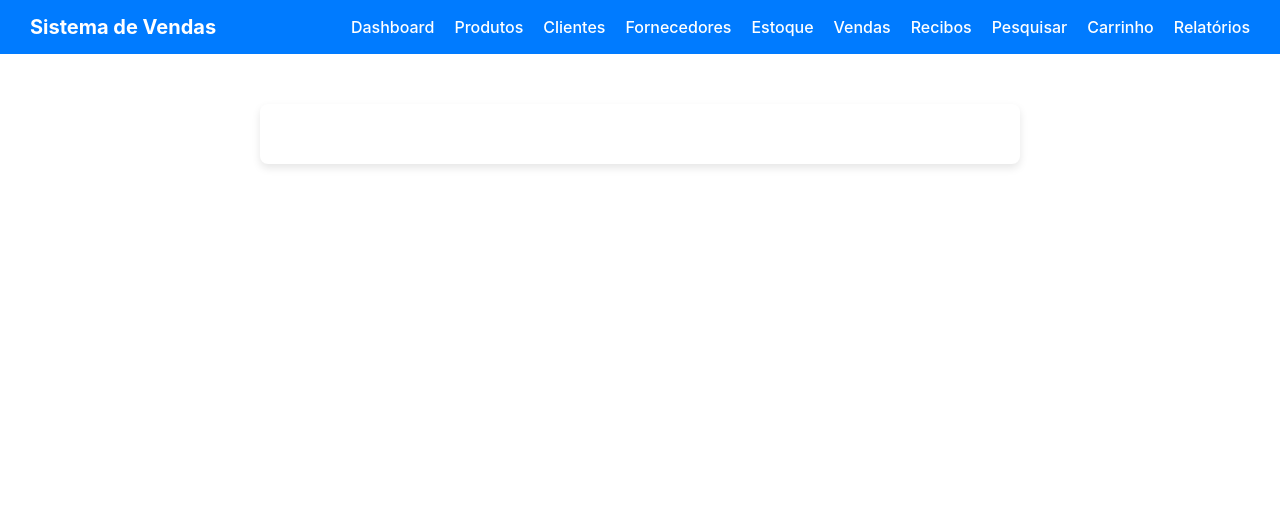
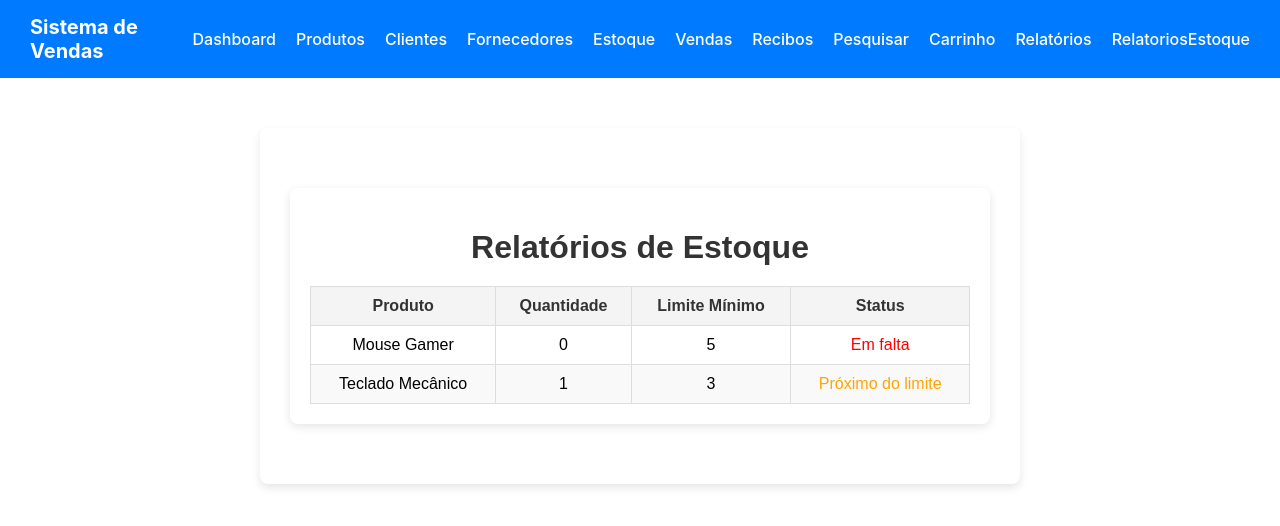
Before and after one commit to luismachadoprusch-bot/Vendas, a React (Create React App) app in the folder vendas-simples/: page /RelatoriosEstoque in a window 1280 px wide. Shown: the top 526 px of the page. Built offline with nearby package versions, Linux system fonts and the light colour scheme.

Commit message:
New feactures

```diff
--- a/vendas-simples/src/App.js
+++ b/vendas-simples/src/App.js
@@ -9,6 +9,7 @@ import EmissaoRecibos from './EmissaoRecibos';
 import PesquisaProdutos from './PesquisaProdutos';
 import CarrinhoCompras from './CarrinhoCompras';
 import RelatoriosVendas from './RelatoriosVendas';
+import RelatoriosEstoque from './RelatoriosEstoque';
 import './App.css';
 
 function Navbar() {
@@ -26,6 +27,7 @@ function Navbar() {
         <Link to="/pesquisar">Pesquisar</Link>
         <Link to="/carrinho">Carrinho</Link>
         <Link to="/relatorios">Relatórios</Link>
+         <Link to="/RelatoriosEstoque">RelatoriosEstoque</Link>
       </div>
     </nav>
   );
@@ -55,6 +57,7 @@ function App() {
           <Route path="/pesquisar" element={<PesquisaProdutos />} />
           <Route path="/carrinho" element={<CarrinhoCompras />} />
           <Route path="/relatorios" element={<RelatoriosVendas />} />
+          <Route path="/RelatoriosEstoque" element={<RelatoriosEstoque />} />
         </Routes>
       </div>
     </Router>
--- /dev/null
+++ b/vendas-simples/src/RelatoriosEstoque.css
@@ -0,0 +1,35 @@
+.container-estoque {
+  max-width: 800px;
+  margin: 30px auto;
+  padding: 20px;
+  background: #fff;
+  border-radius: 8px;
+  box-shadow: 0 3px 10px rgba(0,0,0,0.1);
+  font-family: Arial, sans-serif;
+}
+
+h1 {
+  text-align: center;
+  margin-bottom: 20px;
+  color: #333;
+}
+
+.tabela-estoque {
+  width: 100%;
+  border-collapse: collapse;
+}
+
+.tabela-estoque th, .tabela-estoque td {
+  border: 1px solid #ddd;
+  padding: 10px;
+  text-align: center;
+}
+
+.tabela-estoque th {
+  background-color: #f4f4f4;
+  color: #333;
+}
+
+.tabela-estoque tr:nth-child(even) {
+  background-color: #f9f9f9;
+}
--- /dev/null
+++ b/vendas-simples/src/RelatoriosEstoque.js
@@ -0,0 +1,52 @@
+import React, { useState } from 'react';
+import './RelatoriosEstoque.css';
+
+function RelatoriosEstoque() {
+  // Produtos de exemplo
+  const [produtos] = useState([
+    { id: 1, nome: 'Notebook Dell', quantidade: 3, limiteMinimo: 2 },
+    { id: 2, nome: 'Mouse Gamer', quantidade: 0, limiteMinimo: 5 },
+    { id: 3, nome: 'Teclado Mecânico', quantidade: 1, limiteMinimo: 3 },
+    { id: 4, nome: 'Monitor LG 24"', quantidade: 6, limiteMinimo: 4 },
+  ]);
+
+  // Filtrando produtos em alerta
+  const produtosAlerta = produtos.filter(
+    (p) => p.quantidade === 0 || p.quantidade <= p.limiteMinimo
+  );
+
+  return (
+    <div className="container-estoque">
+      <h1>Relatórios de Estoque</h1>
+
+      {produtosAlerta.length === 0 ? (
+        <p>Todos os produtos estão com estoque suficiente.</p>
+      ) : (
+        <table className="tabela-estoque">
+          <thead>
+            <tr>
+              <th>Produto</th>
+              <th>Quantidade</th>
+              <th>Limite Mínimo</th>
+              <th>Status</th>
+            </tr>
+          </thead>
+          <tbody>
+            {produtosAlerta.map((p) => (
+              <tr key={p.id}>
+                <td>{p.nome}</td>
+                <td>{p.quantidade}</td>
+                <td>{p.limiteMinimo}</td>
+                <td style={{ color: p.quantidade === 0 ? 'red' : 'orange' }}>
+                  {p.quantidade === 0 ? 'Em falta' : 'Próximo do limite'}
+                </td>
+              </tr>
+            ))}
+          </tbody>
+        </table>
+      )}
+    </div>
+  );
+}
+
+export default RelatoriosEstoque;
```
